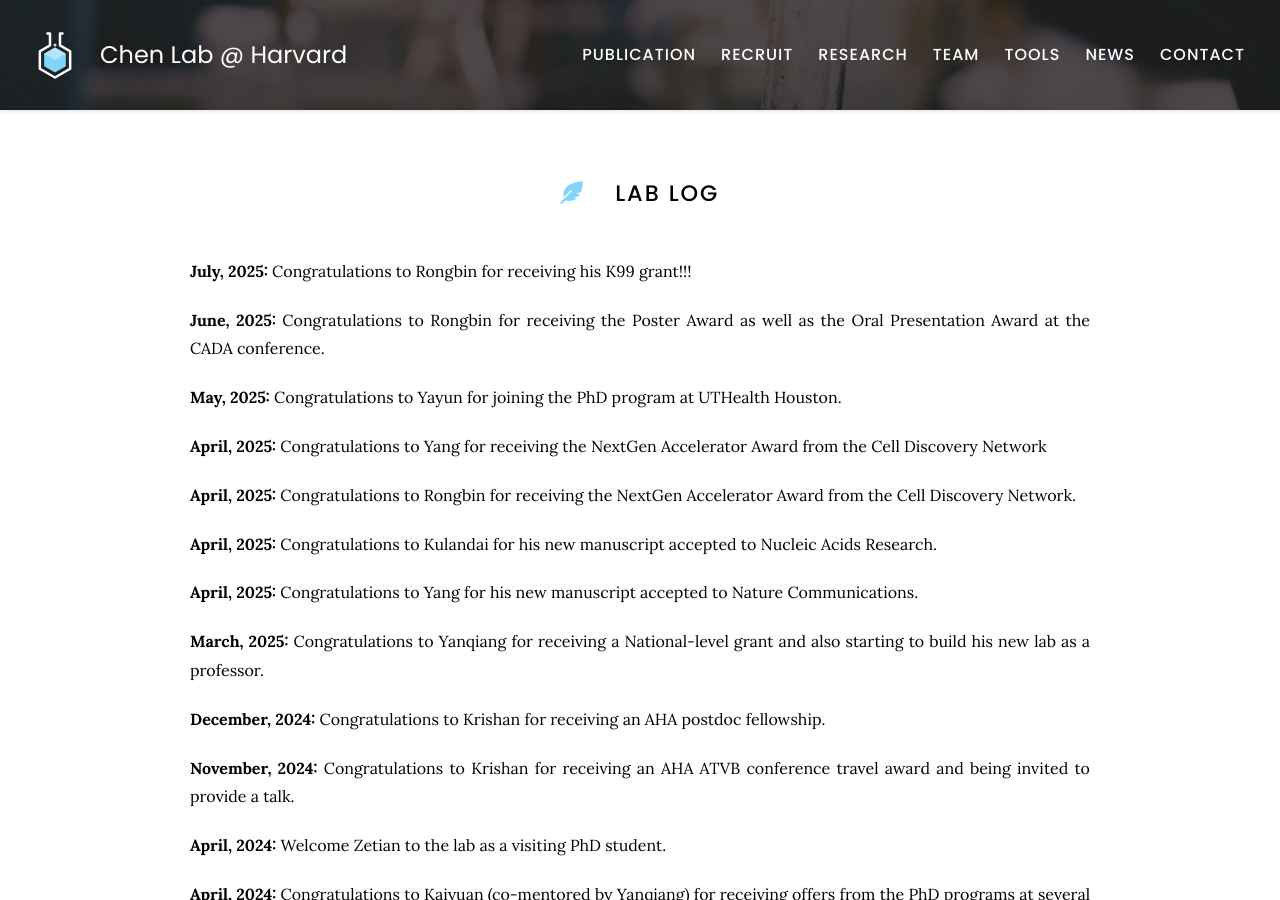
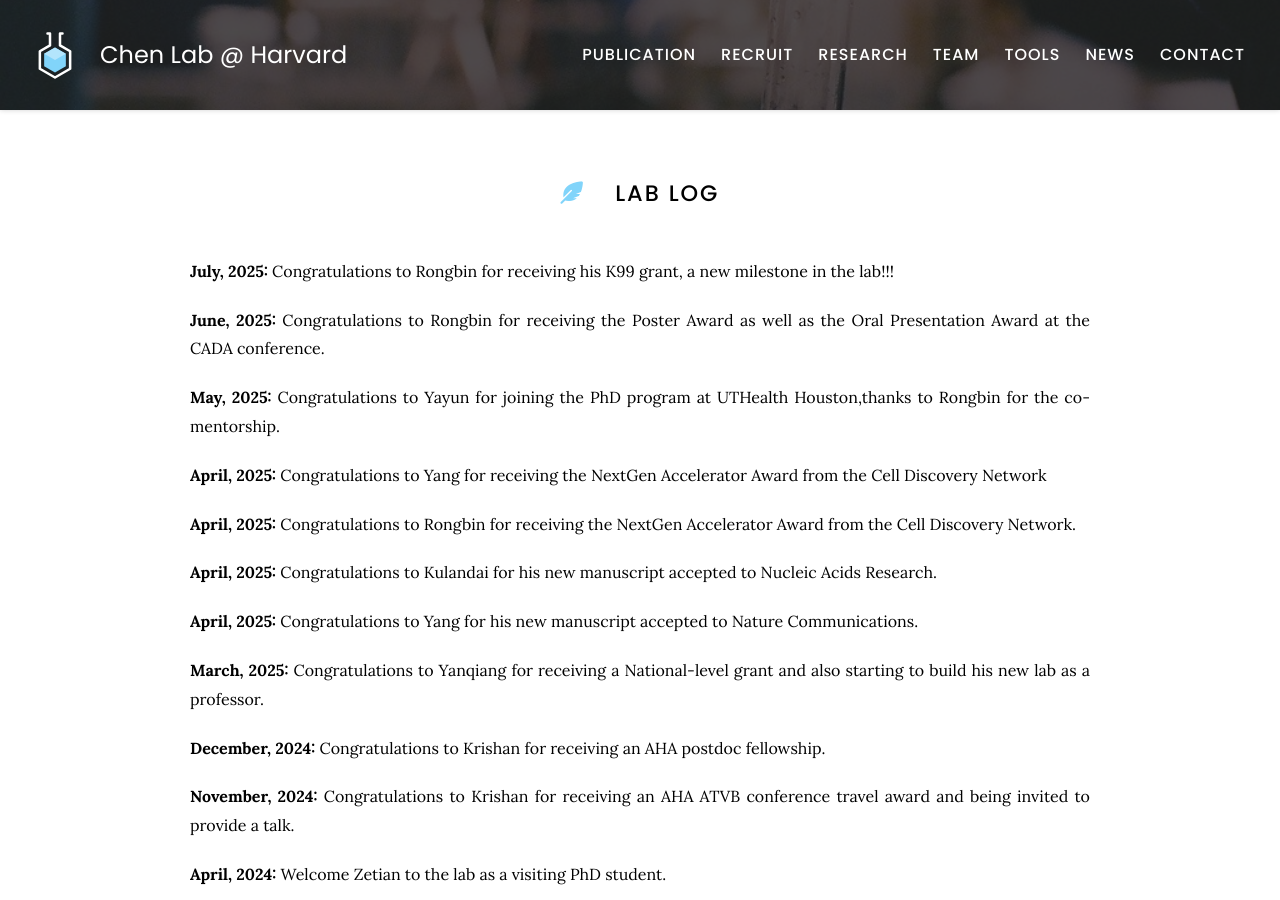
Before and after one commit to kaifuchenlab/kaifuchenlab.github.io, a Jekyll site: the page built from 7.news/index.md, in a window 1280 px wide and 900 px high. Built offline with Jekyll 4.4.1, drawn with Linux system fonts in a browser that asks for light colours.

Commit message:
Update index.md

```diff
--- a/7.news/index.md
+++ b/7.news/index.md
@@ -8,13 +8,13 @@ nav:
 # <i class="fas fa-feather-alt"></i> Lab log
 
 **July, 2025:**
-Congratulations to Rongbin for receiving his K99 grant!!!
+Congratulations to Rongbin for receiving his K99 grant, a new milestone in the lab!!!
 
 **June, 2025:**
 Congratulations to Rongbin for receiving the Poster Award as well as the Oral Presentation Award at the CADA conference.
 
 **May, 2025:**
-Congratulations to Yayun for joining the PhD program at UTHealth Houston.
+Congratulations to Yayun for joining the PhD program at UTHealth Houston,thanks to Rongbin for the co-mentorship.
 
 **April, 2025:**
 Congratulations to Yang for receiving the NextGen Accelerator Award from the Cell Discovery Network
```
